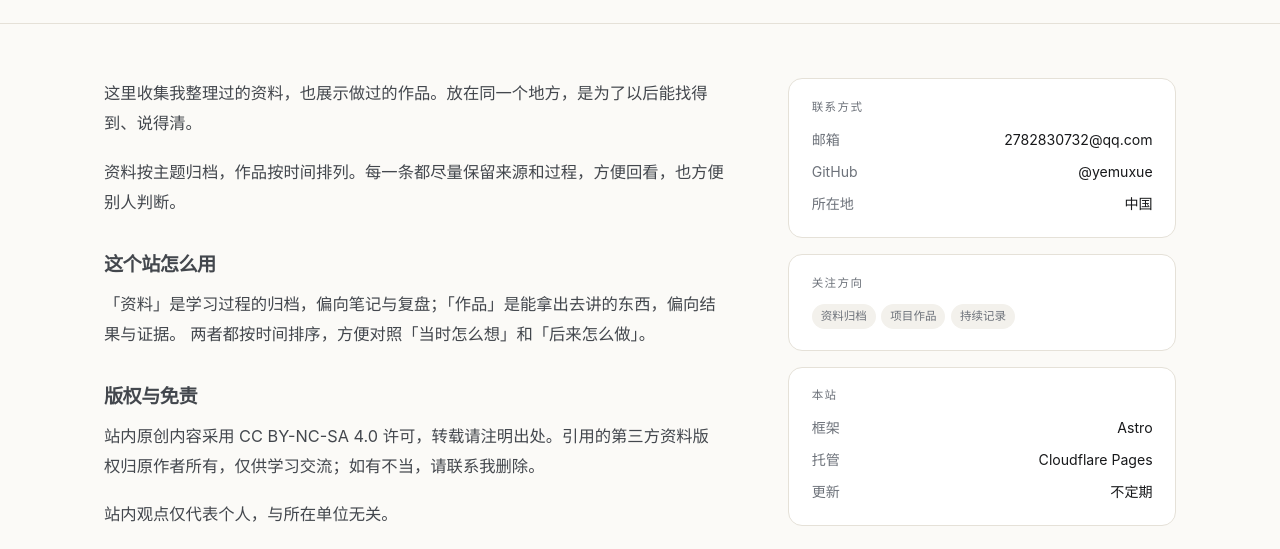
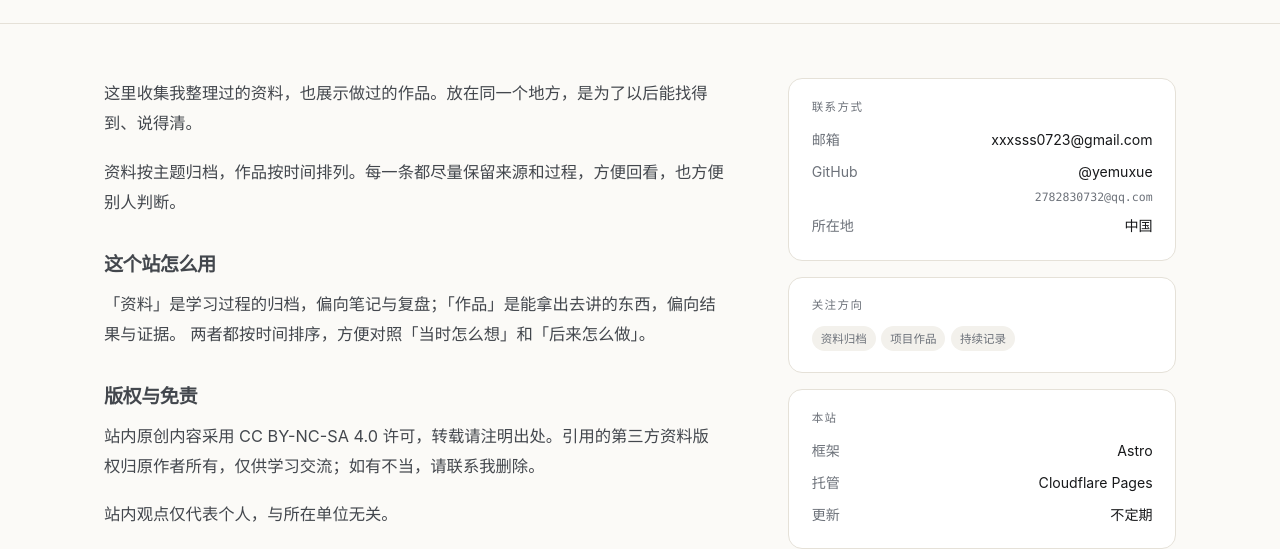
Before and after one commit to yemuxue/xsssx-site, an Astro site: page /about in a window 1280 px wide. Shown: the part 281-830 px from the top of the page. Built offline with nearby package versions, Linux system fonts and the light colour scheme; Astro itself is replaced by a stand-in of ours.

Commit message:
fix(about): 主邮箱恢复 gmail，GitHub 行补关联邮箱 2782830732@qq.com

```diff
--- a/src/consts.ts
+++ b/src/consts.ts
@@ -17,7 +17,9 @@ export const SITE = {
   ],
   /** 关注方向 / 技能标签 */
   focus: ['资料归档', '项目作品', '持续记录'],
-  email: '2782830732@qq.com',
+  email: 'xxxsss0723@gmail.com',
+  /** GitHub 账号关联邮箱 */
+  githubEmail: '2782830732@qq.com',
   github: 'https://github.com/yemuxue/',
   /** GitHub 用户名（用于展示 @handle，避免从 URL 截取时带上尾斜杠） */
   githubHandle: 'yemuxue',
--- a/src/pages/about.astro
+++ b/src/pages/about.astro
@@ -39,7 +39,10 @@ import { SITE } from '../consts';
               <dt>邮箱</dt>
               <dd><a href={`mailto:${SITE.email}`}>{SITE.email}</a></dd>
               <dt>GitHub</dt>
-              <dd><a href={SITE.github} target="_blank" rel="me noopener noreferrer">@{SITE.githubHandle}</a></dd>
+              <dd>
+                <a href={SITE.github} target="_blank" rel="me noopener noreferrer">@{SITE.githubHandle}</a>
+                <span class="dd-sub"><a href={`mailto:${SITE.githubEmail}`}>{SITE.githubEmail}</a></span>
+              </dd>
               <dt>所在地</dt>
               <dd>{SITE.location}</dd>
             </dl>
@@ -68,3 +71,19 @@ import { SITE } from '../consts';
     </div>
   </div>
 </BaseLayout>
+
+<style>
+  .dd-sub {
+    display: block;
+    margin-top: 0.15rem;
+    font-family: var(--font-mono);
+    font-size: 0.72rem;
+    color: var(--muted);
+  }
+  .dd-sub a {
+    color: inherit;
+  }
+  .dd-sub a:hover {
+    color: var(--accent);
+  }
+</style>
```
